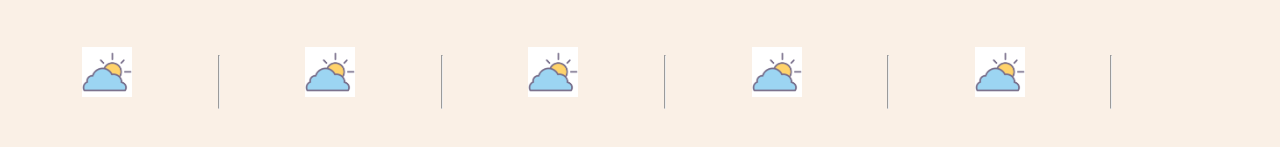
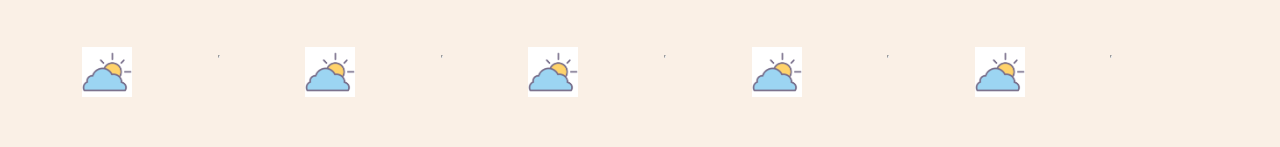
Before and after one commit to yitsou1985/YitshakBornstein2_Balink.io, a plain HTML site: page index.html in a window 1280 px wide. Shown: the part 145-292 px from the top of the page. Drawn offline with Linux system fonts and the light colour scheme.

Commit message:
hr color

```diff
--- a/index.html
+++ b/index.html
@@ -39,7 +39,7 @@
     <!-- <p class="displayE" ></p>
     <p class="displayF" ></p> -->
 </div>
-<hr class="hr">
+<hr  class="hr" >
 <div  class="Screen">
     <img class ='weathersvg' width="50" height="50" src="weather2.png" alt="">
     <!-- <p class="error" ></p> -->
@@ -54,7 +54,7 @@
     <p class="displayE" ></p>
     <p class="displayF" ></p> -->
 </div>
-<hr>
+<hr class="hr">
 <div  class="Screen" >
     <img class ='weathersvg' width="50" height="50" src="weather2.png" alt="">
     <!-- <p class="error" ></p> -->
@@ -68,7 +68,7 @@
     <p class="displayE" ></p>
     <p class="displayF" ></p> -->
 </div>
-<hr>
+<hr class="hr">
 <div  class="Screen" >
     <img class ='weathersvg' width="50" height="50" src="weather2.png" alt="">
     <!-- <p class="error" ></p> -->
@@ -82,7 +82,7 @@
     <p class="displayE" ></p>
     <p class="displayF" ></p> -->
 </div>
-<hr>
+<hr class="hr">
 <div  class="Screen" >
     <img class ='weathersvg' width="50" height="50" src="weather2.png" alt="">
     <!-- <p class="error" ></p> -->
@@ -96,7 +96,7 @@
     <p class="displayE" ></p>
     <p class="displayF" ></p> -->
 </div>
-<hr>
+<hr class="hr">
 </div>
 <script src="meteo.js"></script>
 </body>
--- a/meteo.css
+++ b/meteo.css
@@ -18,6 +18,10 @@ body{
         background-color: linen;
 
 
+   }
+   .hr{
+background-color: linen;
+height: 1px;
    }
      #loadingGif{
       align-items: center;
```
